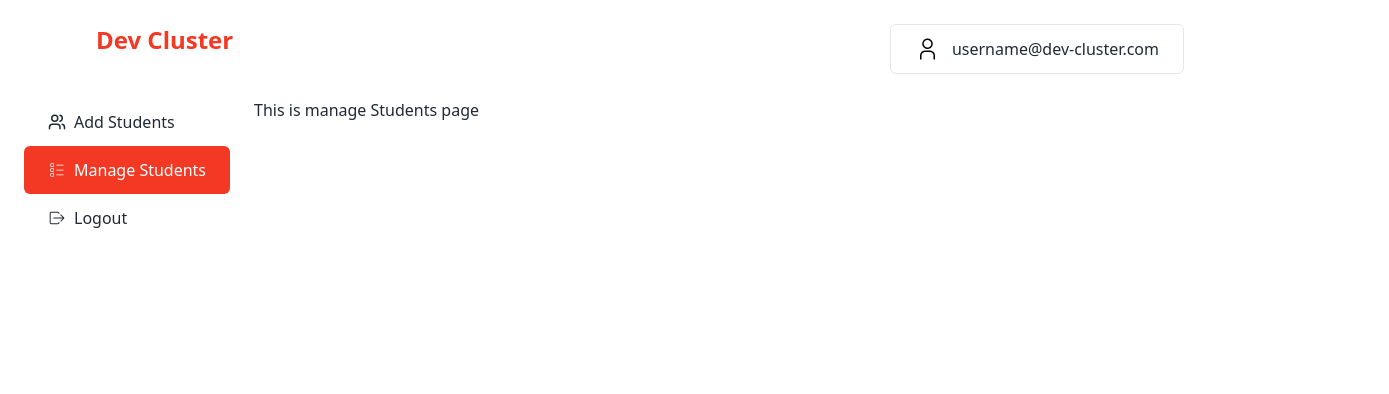
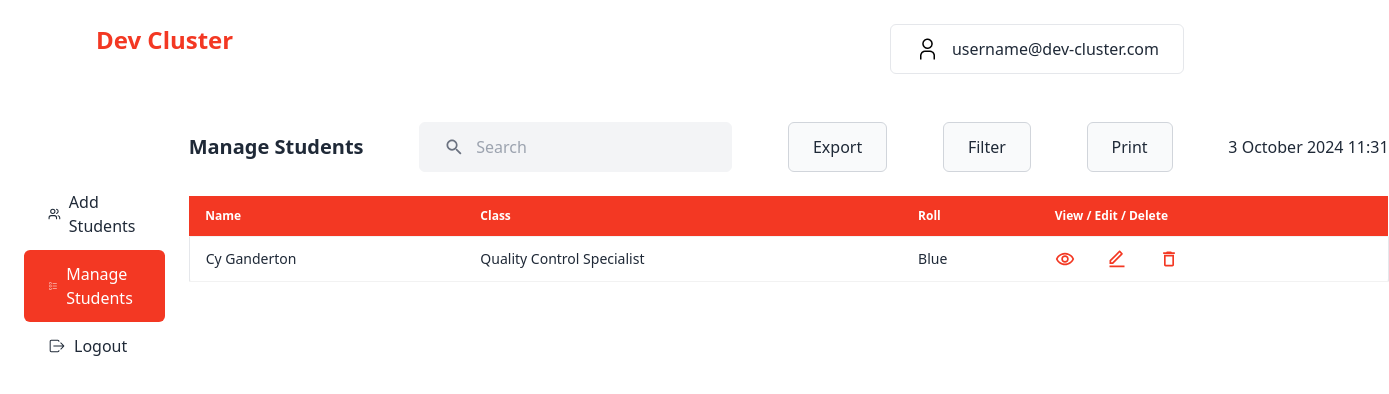
Before and after one commit to asif100a/dev-cluster, a React (Vite) app: page / in a window 1280 px wide. Shown: the top 394 px of the page, 1389 px wide, since content can reach past the window. Built offline with nearby package versions, Linux system fonts and the light colour scheme.

Commit message:
Manage Student page design-completed

```diff
--- a/src/Root/Root.jsx
+++ b/src/Root/Root.jsx
@@ -6,7 +6,7 @@ const Root = () => {
     return (
         <div>
             <Navbar />
-                <div className="flex gap-6 px-6">
+                <div className="flex gap-6 px-6 py-6">
                     <Sidebar />
                     <Outlet />
                 </div>
--- a/src/components/ExportButton.jsx
+++ b/src/components/ExportButton.jsx
@@ -1,8 +1,8 @@
 const ExportButton = () => {
     return (
-        <div>
-            <button>Export</button>
-        </div>
+        <button className="border border-gray-300 bg-gray-50 px-6 py-3 rounded-md hover:shadow-md">
+            Export
+        </button>
     );
 };
 
--- a/src/components/FilterButton.jsx
+++ b/src/components/FilterButton.jsx
@@ -1,8 +1,8 @@
 const FilterButton = () => {
     return (
-        <div>
-            <button>Filter</button>
-        </div>
+        <button className="border border-gray-300 bg-gray-50 px-6 py-3 rounded-md hover:shadow-md">
+            Filter
+        </button>
     );
 };
 
--- a/src/components/InputField.jsx
+++ b/src/components/InputField.jsx
@@ -1,7 +1,16 @@
+import { IoMdSearch } from "react-icons/io";
+
 const InputField = () => {
     return (
-        <div>
-            <input type="text" name="" id="" className="border" />
+        <div className="border border-gray-100 px-6 py-3 rounded-md bg-gray-100 flex items-center gap-3">
+            <IoMdSearch className="text-xl text-gray-500" />
+            <input
+                type="text"
+                name="search"
+                id=""
+                placeholder="Search"
+                className="focus:outline-none bg-gray-100"
+            />
         </div>
     );
 };
--- a/src/components/ManageStudents.jsx
+++ b/src/components/ManageStudents.jsx
@@ -1,7 +1,39 @@
+import ExportButton from "./ExportButton";
+import FilterButton from "./FilterButton";
+import InputField from "./InputField";
+import PrintButton from "./PrintButton";
+import StudentRow from "./StudentRow";
+
 const ManageStudents = () => {
     return (
-        <section className="flex 1">
-            <p>This is manage Students page</p>
+        <section className="flex-1">
+            <div className="flex justify-between items-center">
+                <h3 className="text-xl font-semibold">Manage Students</h3>
+                <InputField />
+                <ExportButton />
+                <FilterButton />
+                <PrintButton />
+                <p>3 October 2024 11:31</p>
+            </div>
+
+            {/* Table */}
+            <div className="overflow-x-auto mt-6">
+                <table className="table table-zebra rounded-md shadow-sm w-[1200px]">
+                    {/* head */}
+                    <thead className="">
+                        <tr className="bg-[#F33823] text-white">
+                            <th>Name</th>
+                            <th>Class</th>
+                            <th>Roll</th>
+                            <th>View / Edit / Delete</th>
+                        </tr>
+                    </thead>
+                    <tbody className="border">
+                        {/* row 1 */}
+                        <StudentRow />
+                    </tbody>
+                </table>
+            </div>
         </section>
     );
 };
--- a/src/components/PrintButton.jsx
+++ b/src/components/PrintButton.jsx
@@ -1,8 +1,8 @@
 const PrintButton = () => {
     return (
-        <div>
-            <button>Print</button>
-        </div>
+        <button className="border border-gray-300 bg-gray-50 px-6 py-3 rounded-md hover:shadow-md">
+            Print
+        </button>
     );
 };
 
--- /dev/null
+++ b/src/components/StudentRow.jsx
@@ -0,0 +1,25 @@
+import { MdOutlineDelete, MdOutlineRemoveRedEye } from "react-icons/md";
+import { RiEditLine } from "react-icons/ri";
+
+const StudentRow = () => {
+    return (
+        <tr>
+            <td>Cy Ganderton</td>
+            <td>Quality Control Specialist</td>
+            <td>Blue</td>
+            <td className="flex gap-8">
+                <button>
+                    <MdOutlineRemoveRedEye className="text-xl text-[#F33823]" />
+                </button>
+                <button>
+                    <RiEditLine className="text-xl text-[#F33823]" />
+                </button>
+                <button>
+                    <MdOutlineDelete className="text-xl text-[#F33823]" />
+                </button>
+            </td>
+        </tr>
+    );
+};
+
+export default StudentRow;
--- a/src/layouts/Sidebar/Sidebar.jsx
+++ b/src/layouts/Sidebar/Sidebar.jsx
@@ -5,7 +5,7 @@ import { IoIosLogOut } from "react-icons/io";
 
 const Sidebar = () => {
     return (
-        <nav className="text-base">
+        <nav className="text-base mt-14">
             <ul className="">
                 <li>
                     <NavLink to={'/add-students'} className={({isActive}) => (isActive ? 'bg-[#F33823] flex gap-2 items-center px-6 py-3 rounded-md text-white' : 'bg-white flex gap-2 items-center px-6 py-3 rounded-md')}>
```
